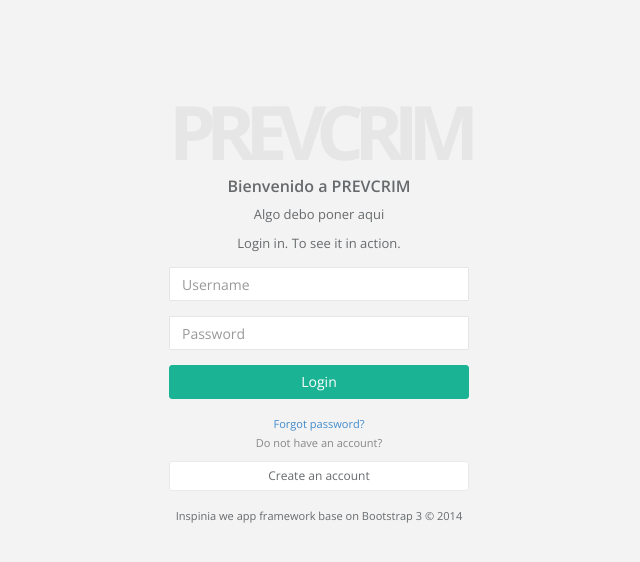
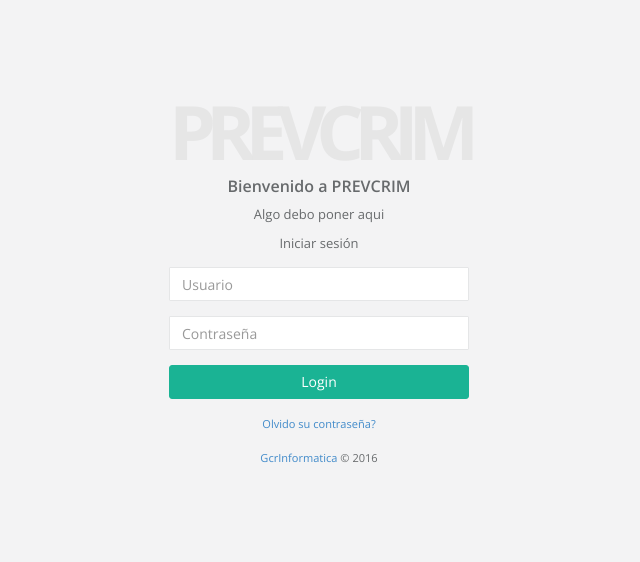
Before and after one commit to lonkonao/proyectoTitulo, a PHP site: page / in a window 1280 px wide. Shown: the top 562 px of the page, without its empty margins (321-961 px from the left). Run offline with PHP 8.4, Linux system fonts and the light colour scheme.

Commit message:
arreglos de inicio de session

```diff
--- a/index.php
+++ b/index.php
@@ -29,21 +29,20 @@
             <p>Algo debo poner aqui
                 <!--Continually expanded and constantly improved Inspinia Admin Them (IN+)-->
             </p>
-            <p>Login in. To see it in action.</p>
+            <p>Iniciar sesión</p>
             <form class="m-t" role="form" action="portal.html">
                 <div class="form-group">
-                    <input type="email" class="form-control" placeholder="Username" required="">
+                    <input type="text" class="form-control" placeholder="Usuario" required="">
                 </div>
                 <div class="form-group">
-                    <input type="password" class="form-control" placeholder="Password" required="">
+                    <input type="password" class="form-control" placeholder="Contraseña" required="">
                 </div>
                 <button type="submit" class="btn btn-primary block full-width m-b">Login</button>
 
-                <a href="#"><small>Forgot password?</small></a>
-                <p class="text-muted text-center"><small>Do not have an account?</small></p>
-                <a class="btn btn-sm btn-white btn-block" href="register.html">Create an account</a>
+                <a href="#"><small>Olvido su contraseña?</small></a>
+
             </form>
-            <p class="m-t"> <small>Inspinia we app framework base on Bootstrap 3 &copy; 2014</small> </p>
+            <p class="m-t"> <small><a href="gcrinformatica.cl">GcrInformatica</a> &copy; 2016</small> </p>
         </div>
     </div>
 
```
